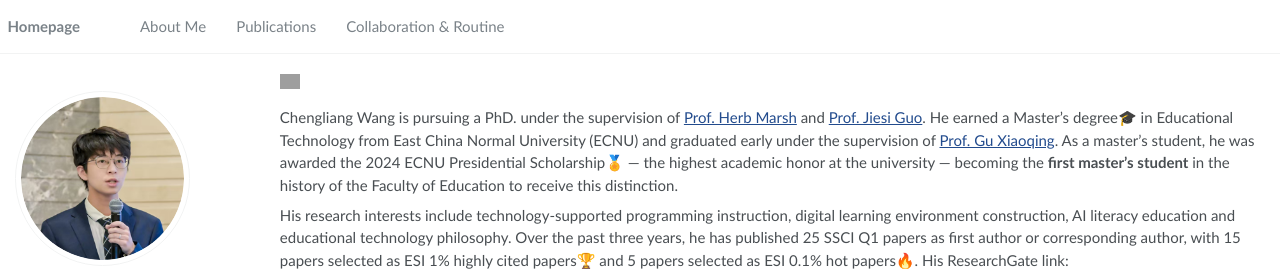
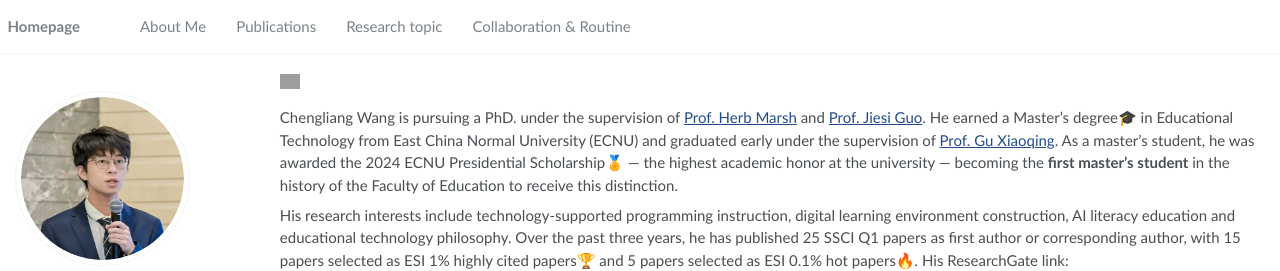
Before and after one commit to wcledutech/wcledutech.github.io, a Jekyll site: the page built from _pages/about.md, in a window 1280 px wide. Shown: the top 271 px of the page. Built offline with Jekyll 4.4.1, drawn with Linux system fonts in a browser that asks for light colours; some web fonts are replaced; grey boxes are pictures that could not be loaded.

Commit message:
Update navigation.yml

```diff
--- a/_data/navigation.yml
+++ b/_data/navigation.yml
@@ -6,6 +6,9 @@ main:
   - title: "Publications"
     url: "/publications/"
 
+  - title: "Research topic"
+    url: "/Research/"
+
 
   - title: "Collaboration & Routine"
     url: "/collaboration/"
```
